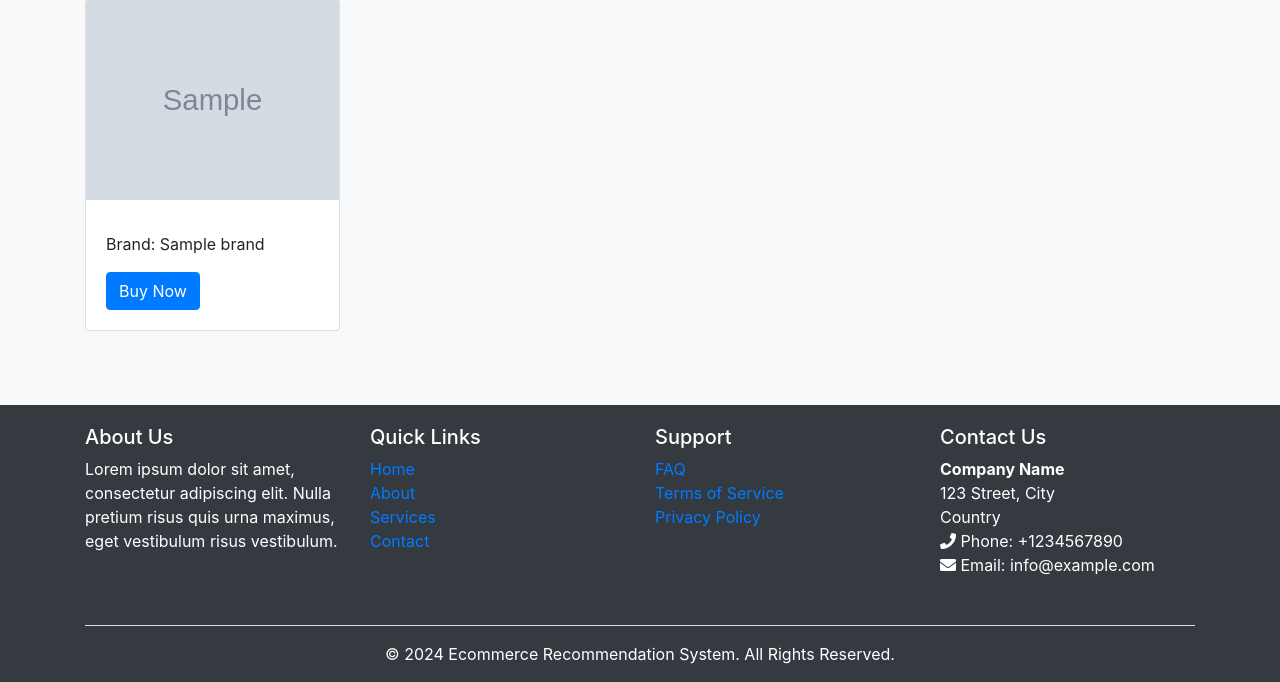
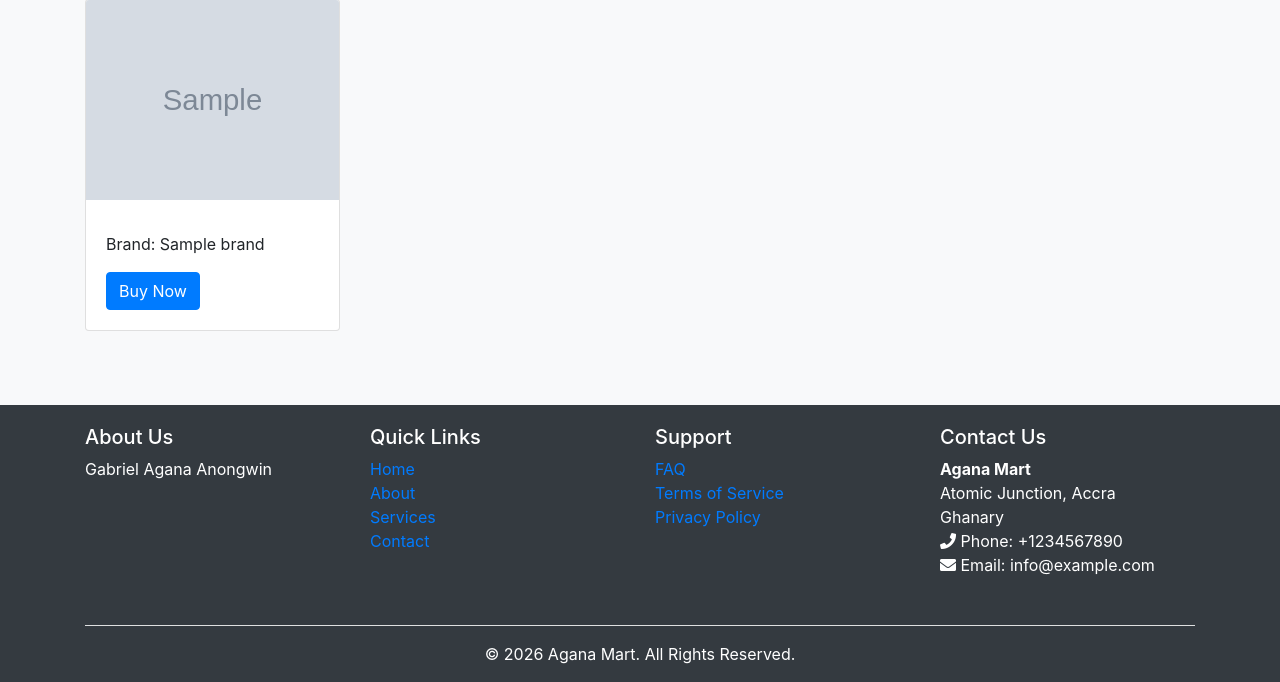
Before and after one commit to gabrielagana123/E-Commerece-Recommendation-System-Machine-Learning-Product-Recommendation-system--main, a Flask app: template templates/index.html in a window 1280 px wide. Shown: the part 705-1387 px from the top of the page. Run offline with Flask 3, Linux system fonts and the light colour scheme; the template is opened without the code that fills it: most values are stand-ins (such as "Sample title", 1, 10 or a date in 2020); grey boxes marked "Sample" are stand-in pictures; parts of the project's set-up code (start-up, migrations or seed data) failed here and were passed over; some libraries are stand-ins or nearby versions.

Commit message:
Update index.html

```diff
--- a/templates/index.html
+++ b/templates/index.html
@@ -292,7 +292,7 @@
         <div class="row">
             <div class="col-md-3 col-sm-6">
                 <h5>About Us</h5>
-                <p>Lorem ipsum dolor sit amet, consectetur adipiscing elit. Nulla pretium risus quis urna maximus, eget vestibulum risus vestibulum.</p>
+                <p>Gabriel Agana Anongwin</p>
             </div>
             <div class="col-md-3 col-sm-6">
                 <h5>Quick Links</h5>
@@ -314,9 +314,9 @@
             <div class="col-md-3 col-sm-6">
                 <h5>Contact Us</h5>
                 <address>
-                    <strong>Company Name</strong><br>
-                    123 Street, City<br>
-                    Country<br>
+                    <strong>Agana Mart</strong><br>
+                    Atomic Junction, Accra<br>
+                    Ghanary<br>
                     <i class="fas fa-phone"></i> Phone: +1234567890<br>
                     <i class="fas fa-envelope"></i> Email: info@example.com
                 </address>
@@ -325,7 +325,7 @@
         <div class="row mt-3">
             <div class="col-md-12">
                 <hr class="bg-light">
-                <p class="text-center">© 2024 Ecommerce Recommendation System. All Rights Reserved.</p>
+                <p class="text-center">© 2026 Agana Mart. All Rights Reserved.</p>
             </div>
         </div>
     </div>
```
